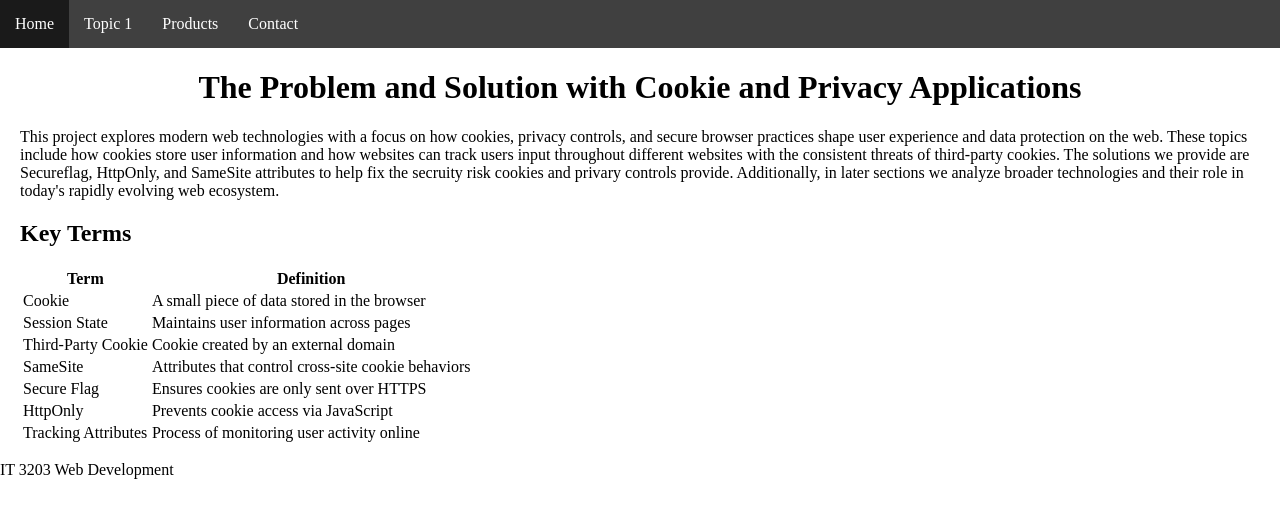
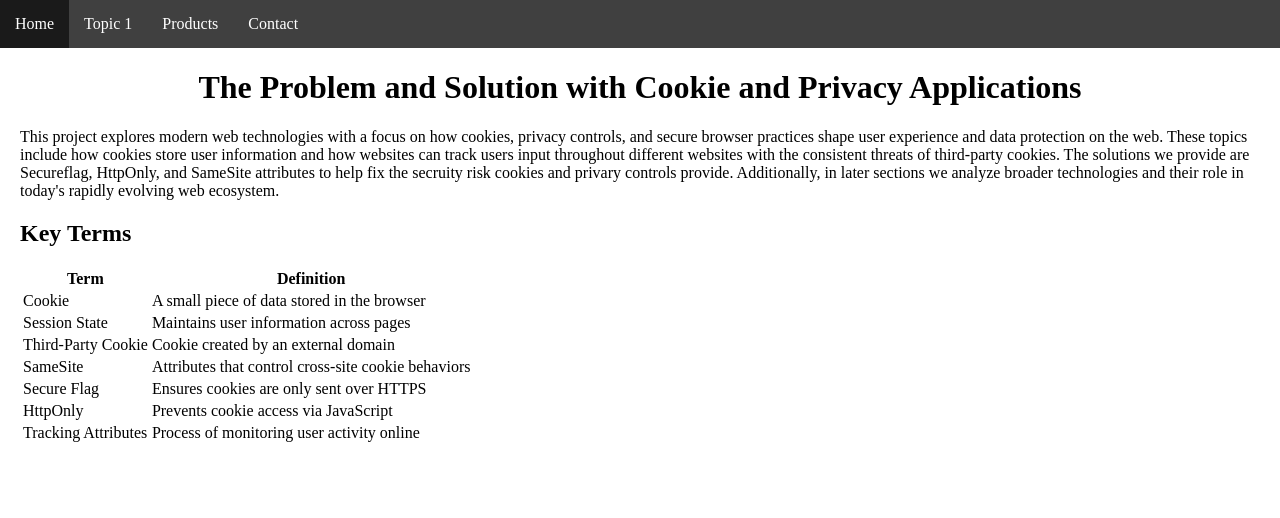
Before and after one commit to calebv3722-design/Web-Development, a plain HTML site: page index.html in a window 1280 px wide. Drawn offline with Linux system fonts and the light colour scheme.

Commit message:
Update index.html

```diff
--- a/index.html
+++ b/index.html
@@ -72,9 +72,7 @@
     </div>
     </main>
 
-    <footer>
-        <p>IT 3203 Web Development</p>
-    </footer>
+
 
 </body>
 </html>
```
